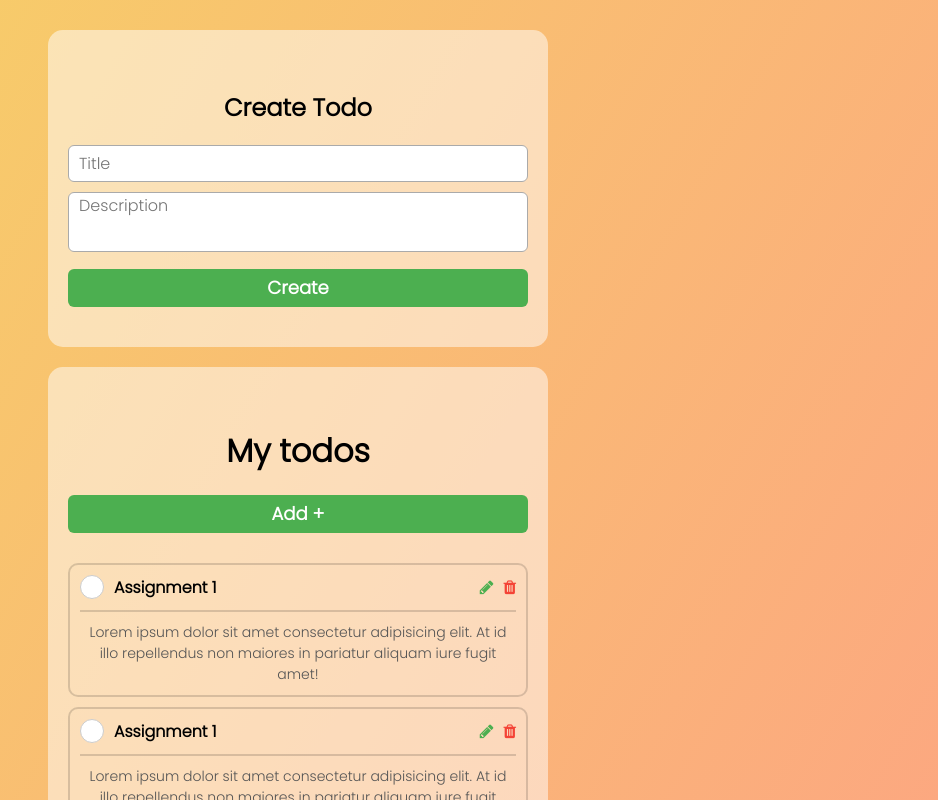
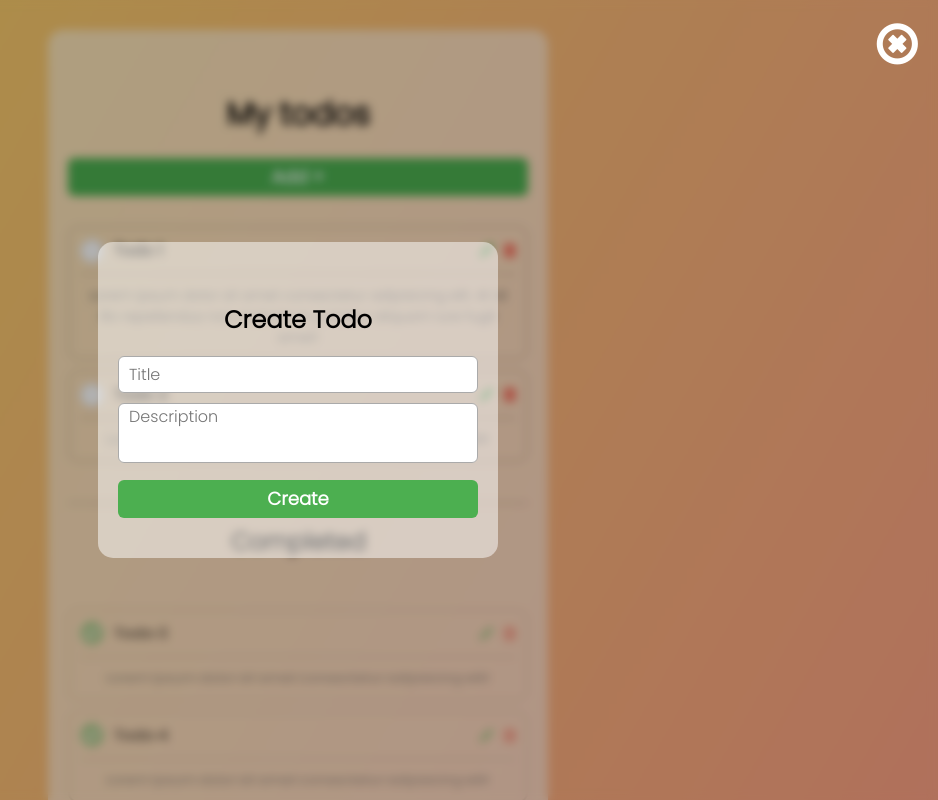
Before and after one commit to SkillBrainFrontend/todo-app-Flor77, a React (Create React App) app: page / in a window 1280 px wide. Both pictures are taken after a click on the button "Add +". Shown: the top 800 px of the page, without its empty margins (342-1280 px from the left). Built offline with nearby package versions, Linux system fonts and the light colour scheme.

Commit message:
first commit

```diff
--- a/src/App.jsx
+++ b/src/App.jsx
@@ -4,7 +4,11 @@ import Input from "./components/input/Input";
 import TodoItem from "./components/todo-item/TodoItem";
 import TextArea from "./components/input/TextArea";
 import Button from "./components/button/Button";
+import AddTodoForm from "./components/form/AddTodoForm";
+import Modal from "./components/modal/Modal";
 import "./App.css";
+import { useState } from "react";
+import EditTodoForm from "./components/form/EditTodoForm";
 
 const TODOS_MOCK = [
   {
@@ -35,41 +39,133 @@ const TODOS_MOCK = [
 ];
 
 function App() {
+
+  const [todos, setTodos] = useState(TODOS_MOCK);
+  const [isOpen, setIsOpen] = useState(false);
+  const [editMode, setEditMode] = useState(null);
+
+  const handleAddTodo = (newTaskCard) => {
+    setTodos((prevState) => [...prevState, newTaskCard])
+    setIsOpen(false);
+  }
+
+  const removeTodo =(matchId) => {
+    setTodos(prevState =>prevState.filter((item)=>item.id !== matchId))
+  }
+
+  const completeTodo = (matchId) => {
+      setTodos(prevState => prevState.map((item) => {
+        if(item.id === matchId){
+          return {...item, completed: !item.completed}
+        }
+        return item;
+      })
+      )
+  };
+
+
+
+  const editTodo = (newEditCard) => {
+    setTodos((prevState) => prevState.map((item) => {
+      if (item.id === newEditCard.id) {
+        return newEditCard;
+      }
+      return item;
+    })
+    );
+    closeModal();
+  };
+
+  const onEdit = (matchId) => {
+    console.log(matchId)
+    const todoToEdit = todos.find((item) => item.id === matchId);
+    setEditMode(todoToEdit);
+    setIsOpen(true);
+  };
+
+
+
+
+
+  const openModal = () => {
+    setIsOpen(true)
+  }
+  const closeModal = () => {
+    setIsOpen(false);
+    setEditMode(null);
+  }
+
   return (
     <div className="App">
       <div className="app-container">
         {/*
             This is your Create Card component.
           */}
-        <Card>
-          <h2>Create Todo</h2>
-          <form>
-            <Input onChange={() => {}} placeholder="Title" type="text" />
-            <TextArea onChange={() => {}} placeholder="Description" />
-            <Button type="submit">Create</Button>
-          </form>
-        </Card>
-
+       {/* <AddTodoForm addNewTask={handleAddTodo}/> */}
         {/*
           My Todos
         */}
         <Card>
           <h1>My todos</h1>
-          <Button onClick={() => console.log("Open Modal")}>Add +</Button>
+          <Button onClick={openModal}>Add +</Button>
           <div className="list-container">
-            <TodoItem completed={false} />
-            <TodoItem completed={false} />
+            {todos
+            .filter((item)=> item.completed === false)
+            .map((item, index) => (
+              <TodoItem
+              openModal={openModal}
+              removeTodo={removeTodo}
+              completeTodo={completeTodo}
+              key={index}
+              id={item.id}
+              title={item.title}
+              description={item.description}
+              completed={item.completed}
+              editTodo={editTodo}
+              onEdit={onEdit}
+              />
+             ))}
+            {/* <TodoItem todos={todos} completed={false} /> */}
+            {/* <TodoItem todos={todos} completed={false} /> */}
           </div>
 
           <div className="separator"></div>
 
           <h2>Completed</h2>
           <div className="list-container">
-            <TodoItem completed={true} />
-            <TodoItem completed={true} />
+          {todos
+          .filter((item)=> item.completed === true)
+          .map((item, index) => (
+              <TodoItem
+              openModal={openModal}
+              removeTodo={removeTodo}
+              completeTodo={completeTodo}
+              key={index}
+              id={item.id}
+              title={item.title}
+              description={item.description}
+              completed={item.completed}
+              editTodo={editTodo}
+              onEdit={onEdit}
+              />
+             ))}
+            {/* <TodoItem todos={todos} completed={true} /> */}
+            {/* <TodoItem todos={todos} completed={true} /> */}
           </div>
         </Card>
       </div>
+      <Modal onClose={closeModal} isOpen={isOpen}>
+        {editMode ? (
+          <EditTodoForm
+          onCreateClick={openModal}
+          initialValues={editMode}
+          newEditCard={onEdit}
+          />
+        ) : (
+          <AddTodoForm addNewTask={handleAddTodo}/>
+        )
+        }
+      </Modal>
     </div>
   );
 }
--- /dev/null
+++ b/src/components/form/AddTodoForm.jsx
@@ -0,0 +1,46 @@
+import React, { useState } from "react";
+import "./AddTodoForm.css"
+import Card from "../card/Card";
+import Input from "../input/Input";
+import TodoItem from "../todo-item/TodoItem";
+import TextArea from "../input/TextArea";
+import Button from "../button/Button";
+
+function AddTodoForm(props) {
+  const [taskTitle, setTaskTitle] = useState("");
+  const [taskDescription, setTaskDescription] = useState("");
+
+  const handleTitleChange = (e) => {
+    setTaskTitle(e.target.value);
+  };
+
+  const handleDescriptionChange = (e) => {
+    setTaskDescription(e.target.value);
+  };
+
+  const handleSubmit = (e) => {
+    e.preventDefault();
+    const id = Math.random().toString(36).slice(2, 10);
+    const newTaskCard = {
+      id: id,
+      title: taskTitle,
+      description: taskDescription,
+      completed: false,
+    };
+
+    props.addNewTask(newTaskCard)
+    setTaskTitle("");
+    setTaskDescription("");
+  };
+
+  return( <Card>
+    <h2>Create Todo</h2>
+    <form onSubmit={handleSubmit}>
+      <Input value={taskTitle} onChange={handleTitleChange} placeholder="Title" type="text" />
+      <TextArea value={taskDescription} onChange={handleDescriptionChange} placeholder="Description" />
+      <Button type="submit">Create</Button>
+    </form>
+  </Card>);
+}
+
+export default AddTodoForm
--- /dev/null
+++ b/src/components/form/EditTodoForm.jsx
@@ -0,0 +1,49 @@
+import React, { useState } from "react";
+import "./AddTodoForm.css"
+import Card from "../card/Card";
+import Input from "../input/Input";
+import TodoItem from "../todo-item/TodoItem";
+import TextArea from "../input/TextArea";
+import Button from "../button/Button";
+
+function EditTodoForm(props) {
+  const [taskTitle, setTaskTitle] = useState("");
+  const [taskDescription, setTaskDescription] = useState("");
+
+  const handleTitleChange = (e) => {
+    setTaskTitle(e.target.value);
+  };
+
+  const handleDescriptionChange = (e) => {
+    setTaskDescription(e.target.value);
+  };
+
+  const handleEdit = (e) => {
+    e.preventDefault();
+    // const id = props.matchId
+    const newEditCard = {
+      title: taskTitle,
+      description: taskDescription,
+    };
+
+
+    // props.editTodo(newEditCard)
+    // setTaskTitle("");
+    // setTaskDescription("");
+
+    // props.onCreateClick()
+    // props.handleEditId()
+    // props.editTodo()
+  };
+
+  return( <Card>
+    <h2>Edit Todo</h2>
+    <form onSubmit={handleEdit}>
+      <Input value={taskTitle} onChange={handleTitleChange} placeholder="Title" type="text" />
+      <TextArea value={taskDescription} onChange={handleDescriptionChange} placeholder="Description" />
+      <Button type="submit">Edit</Button>
+    </form>
+  </Card>);
+}
+
+export default EditTodoForm
--- a/src/components/todo-item/TodoItem.jsx
+++ b/src/components/todo-item/TodoItem.jsx
@@ -3,9 +3,26 @@ import "./TodoItem.css";
 import Checkbox from "../checkbox/CheckBox";
 
 const TodoItem = (props) => {
-  const handleCheckboxChange = (value) => {
-    console.log(value);
+
+  const handleCheckboxChange = () => {
+    const matchId = props.id
+    props.completeTodo(matchId)
   };
+
+  const handleDeleteChange = () => {
+    const matchId = props.id
+    props.removeTodo(matchId)
+  };
+
+  const handleEditId = () => {
+    const matchId = props.id
+    console.log("id"+ " "+ props.id)
+    // console.log(matchIdCheckBox)
+    props.onEdit(matchId)
+    // props.onCreateClick()
+  };
+
+
 
   return (
     <div className={`todo-item ${props.completed && "todo-completed"}`}>
@@ -16,20 +33,17 @@ const TodoItem = (props) => {
             onChange={handleCheckboxChange}
           />
 
-          <h4>Assignment 1</h4>
+          <h4>{props.title}</h4>
+
         </div>
         <div>
-          <i className="fa fa-pencil" aria-hidden="true"></i>
-          <i className="fa fa-trash" aria-hidden="true"></i>
+          <i  onClick={handleEditId} className="fa fa-pencil" aria-hidden="true"></i>
+          <i onClick={handleDeleteChange} className="fa fa-trash" aria-hidden="true"></i>
         </div>
       </div>
 
       <div className="separator"></div>
-
-      <p>
-        Lorem ipsum dolor sit amet consectetur adipisicing elit. At id illo
-        repellendus non maiores in pariatur aliquam iure fugit amet!
-      </p>
+      <p>{props.description}</p>
     </div>
   );
 };
```
Also changed, not shown: src/components/task-card/TaskCard.jsx (added, +44 -0 lines), src/components/form/AddTodoForm.css (added), src/components/task-card/TaskCard.css (added).
